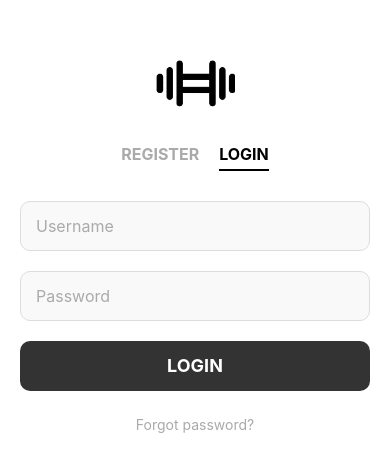
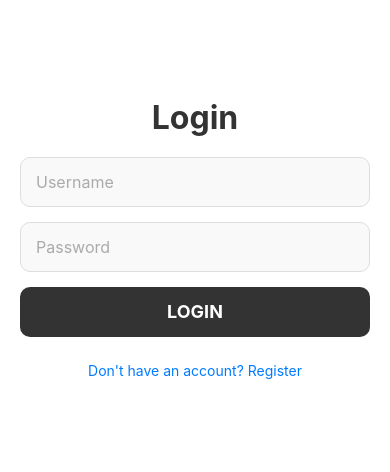
Before and after one commit to Tuongtapcode/GymHealthApp, a React Native app in the folder gymhealthmobileapp/: screen /Register in a window 390 px wide. Shown: the part 184-656 px from the top of the page. Built offline with nearby package versions, Linux system fonts and the light colour scheme.

Commit message:
updates login

```diff
--- a/gymhealthmobileapp/App.js
+++ b/gymhealthmobileapp/App.js
@@ -5,6 +5,8 @@ import { createStackNavigator } from '@react-navigation/stack';
 
 // Import màn hình Login
 import Login from './components/User/Login';
+import Register from './components/User/Register';
+import Home from './components/Home/Home';
 
 // Tạo Stack Navigator
 const Stack = createStackNavigator();
@@ -46,6 +48,8 @@ export default function App() {
       <Stack.Navigator screenOptions={{ headerShown: false }}>
         <Stack.Screen name="Welcome" component={WelcomeScreen} />
         <Stack.Screen name="Login" component={Login} />
+        <Stack.Screen name="Home" component={Home} />
+        <Stack.Screen name="Register" component={Register} />
       </Stack.Navigator>
     </NavigationContainer>
   );
@@ -53,11 +57,11 @@ export default function App() {
 
 const styles = StyleSheet.create({
   background: {
-    flex: 2,
+    flex: 1,
     resizeMode: 'cover', // Đảm bảo ảnh nền bao phủ toàn màn hình
   },
   container: {
-    flex: 2,
+    flex: 1,
     alignItems: 'center',
     justifyContent: 'flex-start', // Đẩy nội dung lên trên
     paddingTop: '35%', // Đẩy nội dung xuống 1/3 màn hình
--- /dev/null
+++ b/gymhealthmobileapp/components/Home/Home.js
@@ -0,0 +1,44 @@
+import React from 'react';
+import { StyleSheet, Text, View, TouchableOpacity } from 'react-native';
+
+export default function Home({ navigation }) {
+  return (
+    <View style={styles.container}>
+      <Text style={styles.text}>Welcome to the Home Screen!</Text>
+
+      {/* Nút quay lại */}
+      <TouchableOpacity
+        style={styles.button}
+        onPress={() => navigation.navigate('Login')} // Điều hướng về màn hình Login
+      >
+        <Text style={styles.buttonText}>Go Back to Login</Text>
+      </TouchableOpacity>
+    </View>
+  );
+}
+
+const styles = StyleSheet.create({
+  container: {
+    flex: 1,
+    justifyContent: 'center',
+    alignItems: 'center',
+    backgroundColor: '#fff',
+  },
+  text: {
+    fontSize: 24,
+    fontWeight: 'bold',
+    color: '#333',
+    marginBottom: 20,
+  },
+  button: {
+    backgroundColor: '#007bff',
+    paddingVertical: 10,
+    paddingHorizontal: 20,
+    borderRadius: 5,
+  },
+  buttonText: {
+    color: '#fff',
+    fontSize: 16,
+    fontWeight: 'bold',
+  },
+});
--- a/gymhealthmobileapp/components/User/Login.js
+++ b/gymhealthmobileapp/components/User/Login.js
@@ -1,26 +1,70 @@
 import React, { useState } from 'react';
-import { StyleSheet, Text, View, TextInput, TouchableOpacity, Image } from 'react-native';
+import { StyleSheet, Text, View, TextInput, TouchableOpacity, Alert, ScrollView } from 'react-native';
+import axiosInstance, { endpoints } from '../../configs/API'; // Import axiosInstance và endpoints từ API.js
+import { CLIENT_ID, CLIENT_SECRET } from '../../configs/API';
 
 export default function Login({ navigation }) {
-  const [isLogin, setIsLogin] = useState(true); // Quản lý trạng thái Login/Register
   const [username, setUsername] = useState('');
   const [password, setPassword] = useState('');
-  const [email, setEmail] = useState(''); // Thêm email cho trạng thái Register
+
+  const handleLogin = async () => {
+  try {
+    const data = {
+      grant_type: 'password',
+      username: username.trim(), // Loại bỏ khoảng trắng thừa
+      password: password.trim(),
+      client_id: CLIENT_ID,
+      client_secret: CLIENT_SECRET,
+    };
+
+    const response = await axiosInstance.post(endpoints.login, data, {
+      headers: {
+        'Content-Type': 'application/json', // Gửi dữ liệu dạng JSON
+        'Accept': 'application/json',
+      },
+    });
+
+    if (response.data && response.data.access_token) {
+      Alert.alert('Login Successful', 'Access token received.');
+      navigation.navigate('Home'); // Điều hướng đến màn hình chính
+    } else {
+      Alert.alert('Login Failed', 'Invalid username or password.');
+    }
+  } catch (error) {
+    console.error('Error:', error.response?.data || error.message);
+
+    // Kiểm tra lỗi từ server
+    if (error.response) {
+      const status = error.response.status;
+      const errorMessage = error.response.data?.error_description || error.response.data?.error || 'An error occurred.';
+
+      switch (status) {
+        // case 400:
+        //   Alert.alert('Login Failed', 'Incorrect username or password.');
+        //   break;
+        case 401:
+          Alert.alert('Unauthorized', 'Incorrect username or password.');
+          break;
+        case 403:
+          Alert.alert('Access Denied', 'You do not have permission to access this resource.');
+          break;
+        case 500:
+          Alert.alert('Server Error', 'An internal server error occurred. Please try again later.');
+          break;
+        default:
+          Alert.alert('Login Error', errorMessage);
+          break;
+      }
+    } else {
+      // Lỗi không có phản hồi từ server (ví dụ: mất kết nối mạng)
+      Alert.alert('Network Error', 'Please check your internet connection and try again.');
+    }
+  }
+};
 
   return (
-    <View style={styles.container}>
-      {/* Logo */}
-      <Image source={require('../../assets/logo.jpg')} style={styles.logo} />
-
-      {/* Tabs */}
-      <View style={styles.tabs}>
-        <TouchableOpacity onPress={() => setIsLogin(false)}>
-          <Text style={[styles.tabText, !isLogin && styles.activeTab]}>REGISTER</Text>
-        </TouchableOpacity>
-        <TouchableOpacity onPress={() => setIsLogin(true)}>
-          <Text style={[styles.tabText, isLogin && styles.activeTab]}>LOGIN</Text>
-        </TouchableOpacity>
-      </View>
+    <ScrollView contentContainerStyle={styles.container}>
+      <Text style={styles.title}>Login</Text>
 
       {/* Ô nhập liệu tên đăng nhập */}
       <TextInput
@@ -30,17 +74,6 @@ export default function Login({ navigation }) {
         value={username}
         onChangeText={setUsername}
       />
-
-      {/* Ô nhập liệu email (chỉ hiển thị khi ở trạng thái Register) */}
-      {!isLogin && (
-        <TextInput
-          style={styles.input}
-          placeholder="Email"
-          placeholderTextColor="#aaa"
-          value={email}
-          onChangeText={setEmail}
-        />
-      )}
 
       {/* Ô nhập liệu mật khẩu */}
       <TextInput
@@ -52,52 +85,32 @@ export default function Login({ navigation }) {
         onChangeText={setPassword}
       />
 
-      {/* Nút Đăng nhập/Đăng ký */}
-      <TouchableOpacity
-        style={styles.button}
-        onPress={() => alert(isLogin ? 'Login pressed' : 'Register pressed')}
-      >
-        <Text style={styles.buttonText}>{isLogin ? 'LOGIN' : 'REGISTER'}</Text>
+      {/* Nút Đăng nhập */}
+      <TouchableOpacity style={styles.button} onPress={handleLogin}>
+        <Text style={styles.buttonText}>LOGIN</Text>
       </TouchableOpacity>
 
-      {/* Quên mật khẩu (chỉ hiển thị khi ở trạng thái Login) */}
-      {isLogin && (
-        <TouchableOpacity onPress={() => alert('Forgot password pressed')}>
-          <Text style={styles.forgotPassword}>Forgot password?</Text>
-        </TouchableOpacity>
-      )}
-    </View>
+      {/* Điều hướng đến màn hình Register */}
+      <TouchableOpacity onPress={() => navigation.navigate('Register')}>
+        <Text style={styles.switchText}>Don't have an account? Register</Text>
+      </TouchableOpacity>
+    </ScrollView>
   );
 }
 
 const styles = StyleSheet.create({
   container: {
-    flex: 1,
+    flexGrow: 1,
     justifyContent: 'center',
     alignItems: 'center',
     backgroundColor: '#fff',
     padding: 20,
   },
-  logo: {
-    width: 80,
-    height: 80,
+  title: {
+    fontSize: 32,
+    fontWeight: 'bold',
+    color: '#333',
     marginBottom: 20,
-  },
-  tabs: {
-    flexDirection: 'row',
-    marginBottom: 30,
-  },
-  tabText: {
-    fontSize: 16,
-    fontWeight: 'bold',
-    color: '#aaa',
-    marginHorizontal: 10,
-  },
-  activeTab: {
-    color: '#000',
-    borderBottomWidth: 2,
-    borderBottomColor: '#000',
-    paddingBottom: 5,
   },
   input: {
     width: '100%',
@@ -105,7 +118,7 @@ const styles = StyleSheet.create({
     backgroundColor: '#f9f9f9',
     borderRadius: 10,
     paddingHorizontal: 15,
-    marginBottom: 20,
+    marginBottom: 15,
     fontSize: 16,
     borderWidth: 1,
     borderColor: '#ddd',
@@ -125,9 +138,9 @@ const styles = StyleSheet.create({
     fontSize: 18,
     fontWeight: 'bold',
   },
-  forgotPassword: {
+  switchText: {
     fontSize: 14,
-    color: '#aaa',
+    color: '#007bff',
     marginTop: 10,
   },
 });
--- a/gymhealthmobileapp/components/User/Register.js
+++ b/gymhealthmobileapp/components/User/Register.js
@@ -0,0 +1,222 @@
+import React, { useState } from 'react';
+import { StyleSheet, Text, View, TextInput, TouchableOpacity, Alert, ScrollView } from 'react-native';
+import axiosInstance, { endpoints } from '../../configs/API';
+
+export default function Register({ navigation }) {
+  const [username, setUsername] = useState('');
+  const [password, setPassword] = useState('');
+  const [password2, setPassword2] = useState('');
+  const [email, setEmail] = useState('');
+  const [firstName, setFirstName] = useState('');
+  const [lastName, setLastName] = useState('');
+  const [phoneNumber, setPhoneNumber] = useState('');
+  const [dateOfBirth, setDateOfBirth] = useState('');
+  const [address, setAddress] = useState('');
+  const [avatar, setAvatar] = useState('');
+  const [role, setRole] = useState('');
+  const [height, setHeight] = useState('');
+  const [weight, setWeight] = useState('');
+  const [trainingGoal, setTrainingGoal] = useState('');
+  const [healthConditions, setHealthConditions] = useState('');
+
+  const handleRegister = async () => {
+    try {
+      const response = await axiosInstance.post(endpoints.register, {
+        username,
+        password,
+        password2,
+        first_name: firstName,
+        last_name: lastName,
+        email,
+        phone_number: phoneNumber,
+        date_of_birth: dateOfBirth,
+        address,
+        avatar,
+        role,
+        height,
+        weight,
+        training_goal: trainingGoal,
+        health_conditions: healthConditions,
+      });
+
+      if (response.data && response.data.success) {
+        Alert.alert('Register Successful', 'You can now log in.');
+        navigation.navigate('Login'); // Điều hướng về màn hình Login sau khi đăng ký thành công
+      } else {
+        Alert.alert('Register Failed', 'Please check your details.');
+      }
+    } catch (error) {
+      console.error('Error:', error.response?.data || error.message);
+      Alert.alert('Register Error', error.response?.data?.error || 'An error occurred.');
+    }
+  };
+
+  return (
+    <ScrollView contentContainerStyle={styles.container}>
+      <Text style={styles.title}>Register</Text>
+
+      <TextInput
+        style={styles.input}
+        placeholder="Username"
+        placeholderTextColor="#aaa"
+        value={username}
+        onChangeText={setUsername}
+      />
+      <TextInput
+        style={styles.input}
+        placeholder="Email"
+        placeholderTextColor="#aaa"
+        value={email}
+        onChangeText={setEmail}
+      />
+      <TextInput
+        style={styles.input}
+        placeholder="Password"
+        placeholderTextColor="#aaa"
+        secureTextEntry={true}
+        value={password}
+        onChangeText={setPassword}
+      />
+      <TextInput
+        style={styles.input}
+        placeholder="Confirm Password"
+        placeholderTextColor="#aaa"
+        secureTextEntry={true}
+        value={password2}
+        onChangeText={setPassword2}
+      />
+      <TextInput
+        style={styles.input}
+        placeholder="First Name"
+        placeholderTextColor="#aaa"
+        value={firstName}
+        onChangeText={setFirstName}
+      />
+      <TextInput
+        style={styles.input}
+        placeholder="Last Name"
+        placeholderTextColor="#aaa"
+        value={lastName}
+        onChangeText={setLastName}
+      />
+      <TextInput
+        style={styles.input}
+        placeholder="Phone Number"
+        placeholderTextColor="#aaa"
+        value={phoneNumber}
+        onChangeText={setPhoneNumber}
+      />
+      <TextInput
+        style={styles.input}
+        placeholder="Date of Birth (YYYY-MM-DD)"
+        placeholderTextColor="#aaa"
+        value={dateOfBirth}
+        onChangeText={setDateOfBirth}
+      />
+      <TextInput
+        style={styles.input}
+        placeholder="Address"
+        placeholderTextColor="#aaa"
+        value={address}
+        onChangeText={setAddress}
+      />
+      <TextInput
+        style={styles.input}
+        placeholder="Avatar URL"
+        placeholderTextColor="#aaa"
+        value={avatar}
+        onChangeText={setAvatar}
+      />
+      <TextInput
+        style={styles.input}
+        placeholder="Role"
+        placeholderTextColor="#aaa"
+        value={role}
+        onChangeText={setRole}
+      />
+      <TextInput
+        style={styles.input}
+        placeholder="Height (cm)"
+        placeholderTextColor="#aaa"
+        value={height}
+        onChangeText={setHeight}
+      />
+      <TextInput
+        style={styles.input}
+        placeholder="Weight (kg)"
+        placeholderTextColor="#aaa"
+        value={weight}
+        onChangeText={setWeight}
+      />
+      <TextInput
+        style={styles.input}
+        placeholder="Training Goal"
+        placeholderTextColor="#aaa"
+        value={trainingGoal}
+        onChangeText={setTrainingGoal}
+      />
+      <TextInput
+        style={styles.input}
+        placeholder="Health Conditions"
+        placeholderTextColor="#aaa"
+        value={healthConditions}
+        onChangeText={setHealthConditions}
+      />
+
+      <TouchableOpacity style={styles.button} onPress={handleRegister}>
+        <Text style={styles.buttonText}>REGISTER</Text>
+      </TouchableOpacity>
+
+      <TouchableOpacity onPress={() => navigation.navigate('Login')}>
+        <Text style={styles.switchText}>Already have an account? Login</Text>
+      </TouchableOpacity>
+    </ScrollView>
+  );
+}
+
+const styles = StyleSheet.create({
+  container: {
+    flexGrow: 1,
+    justifyContent: 'center',
+    alignItems: 'center',
+    backgroundColor: '#fff',
+    padding: 20,
+  },
+  title: {
+    fontSize: 32,
+    fontWeight: 'bold',
+    color: '#333',
+    marginBottom: 20,
+  },
+  input: {
+    width: '100%',
+    height: 50,
+    backgroundColor: '#f9f9f9',
+    borderRadius: 10,
+    paddingHorizontal: 15,
+    marginBottom: 15,
+    fontSize: 16,
+    borderWidth: 1,
+    borderColor: '#ddd',
+    color: '#333',
+  },
+  button: {
+    width: '100%',
+    height: 50,
+    backgroundColor: '#333',
+    borderRadius: 10,
+    alignItems: 'center',
+    justifyContent: 'center',
+    marginBottom: 15,
+  },
+  buttonText: {
+    color: '#fff',
+    fontSize: 18,
+    fontWeight: 'bold',
+  },
+  switchText: {
+    fontSize: 14,
+    color: '#007bff',
+    marginTop: 10,
+  },
+});
```
Also changed, not shown: gymhealthmobileapp/configs/API.js (+20 -15 lines).
